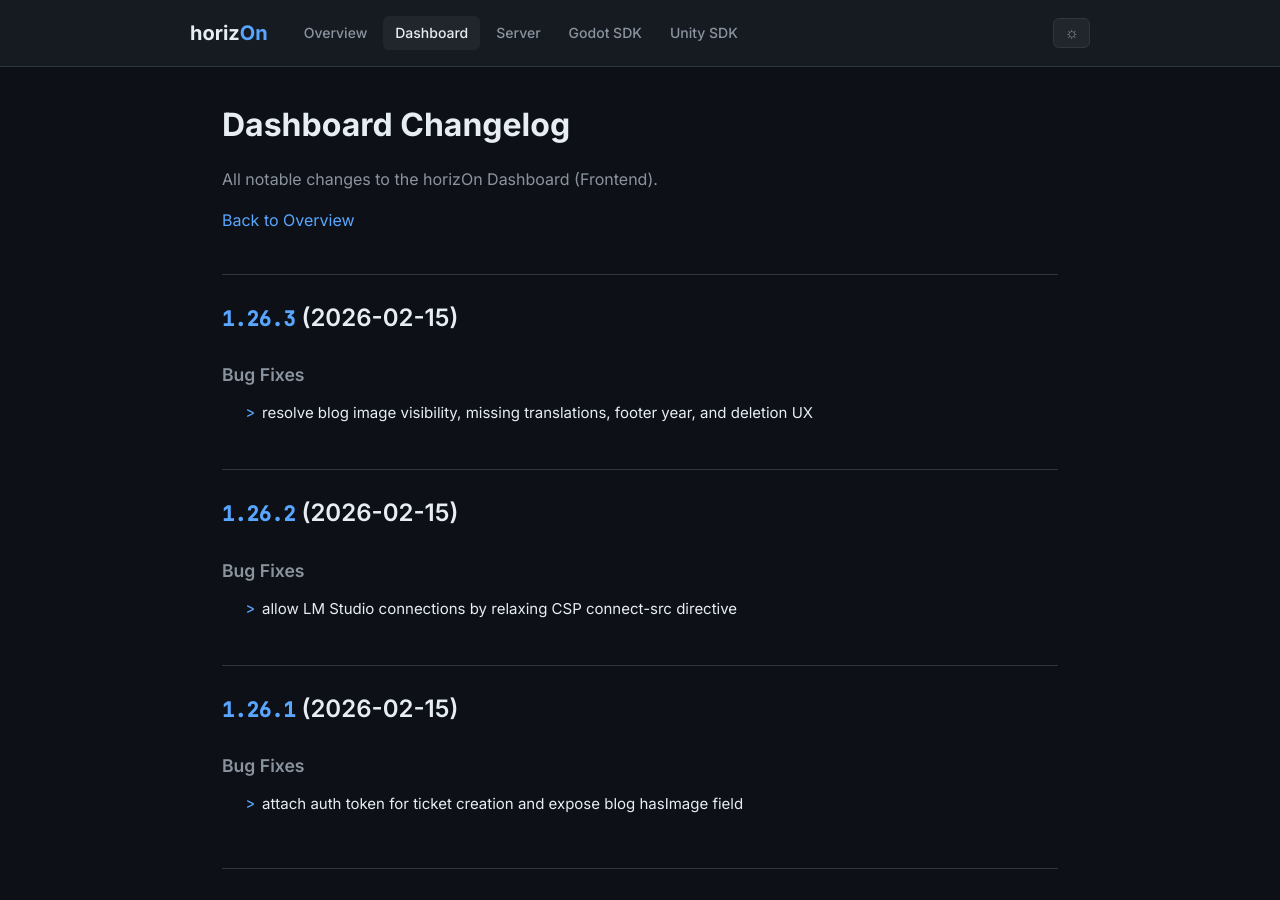
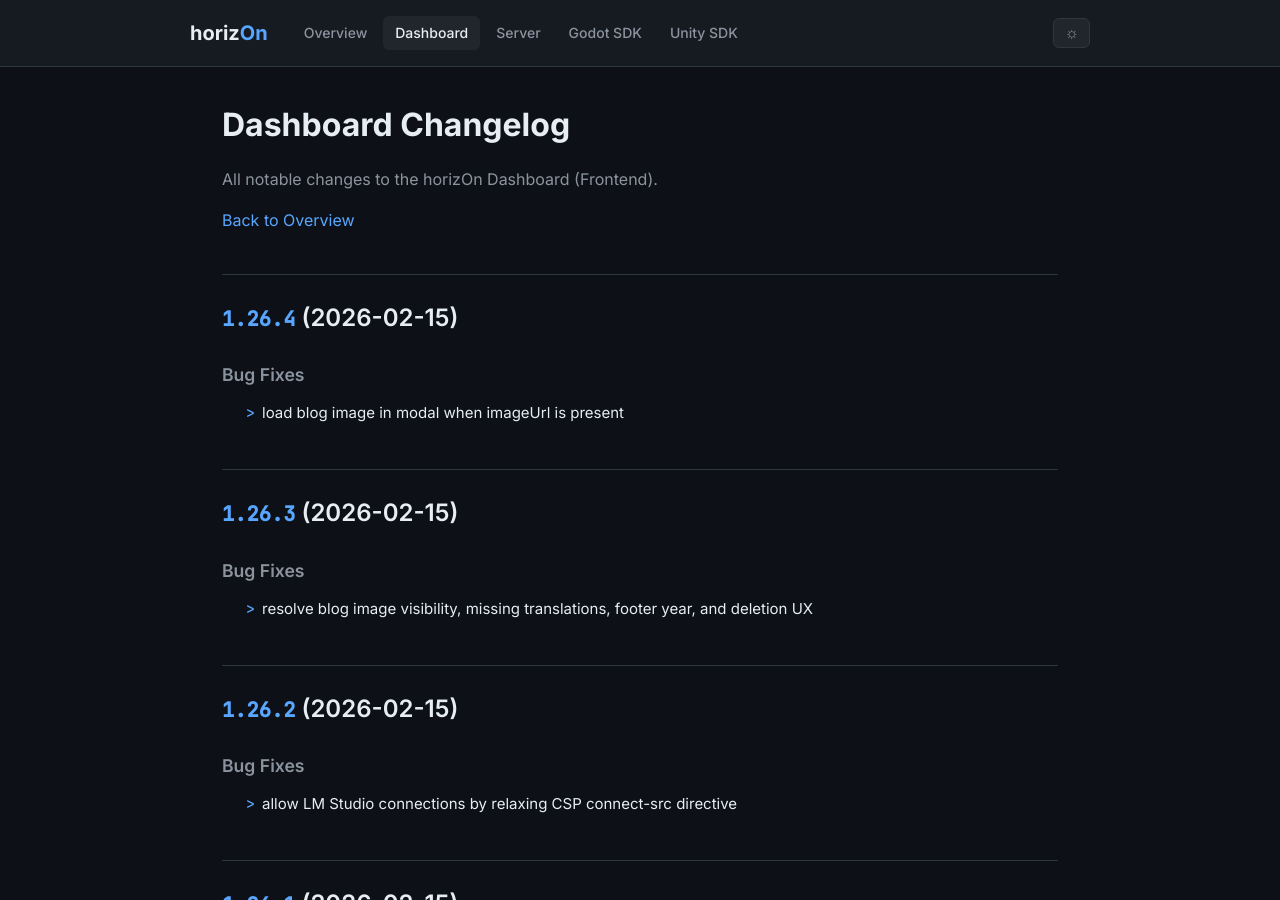
Before and after one commit to ProjectMakersDE/horizOn-Changelog, a Jekyll site: the page built from dashboard-changelog.md, in a window 1280 px wide and 900 px high. Built offline with Jekyll 4.4.1, drawn with Linux system fonts in a browser that asks for light colours.

Commit message:
chore: sync changelogs [skip ci]

```diff
--- a/dashboard-changelog.md
+++ b/dashboard-changelog.md
@@ -8,6 +8,13 @@ title: Dashboard Changelog
 All notable changes to the horizOn Dashboard (Frontend).
 
 [Back to Overview](.)
+
+## [1.26.4](https://github.com/ProjectMakersDE/horizOn-Dashboard/compare/v1.26.3...v1.26.4) (2026-02-15)
+
+
+### Bug Fixes
+
+* load blog image in modal when imageUrl is present ([4c616e9](https://github.com/ProjectMakersDE/horizOn-Dashboard/commit/4c616e9dacd43ddca2a09626542ce1db8da542ff))
 
 ## [1.26.3](https://github.com/ProjectMakersDE/horizOn-Dashboard/compare/v1.26.2...v1.26.3) (2026-02-15)
 
```
Also changed, not shown: index.md (+1 -1 lines).
